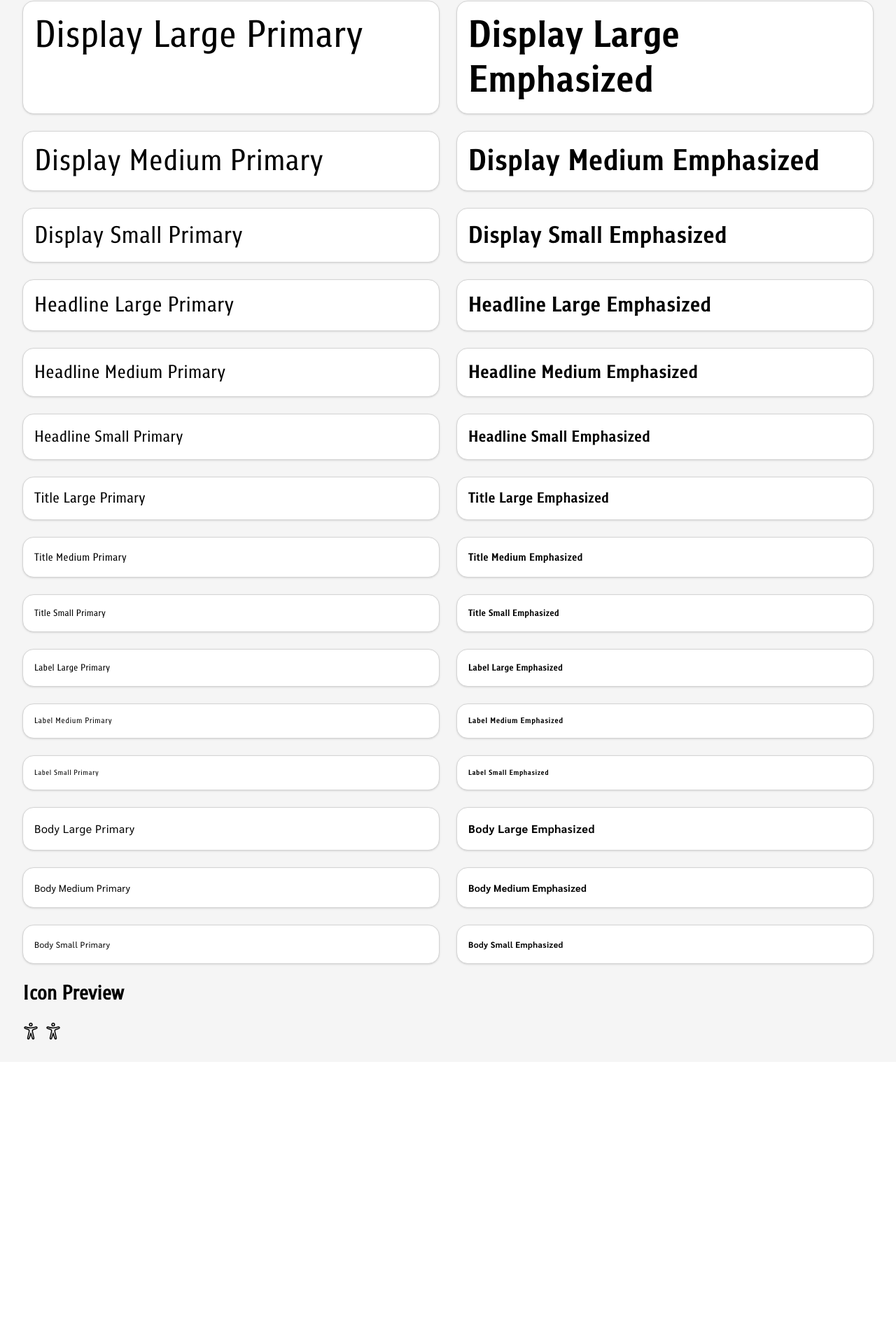
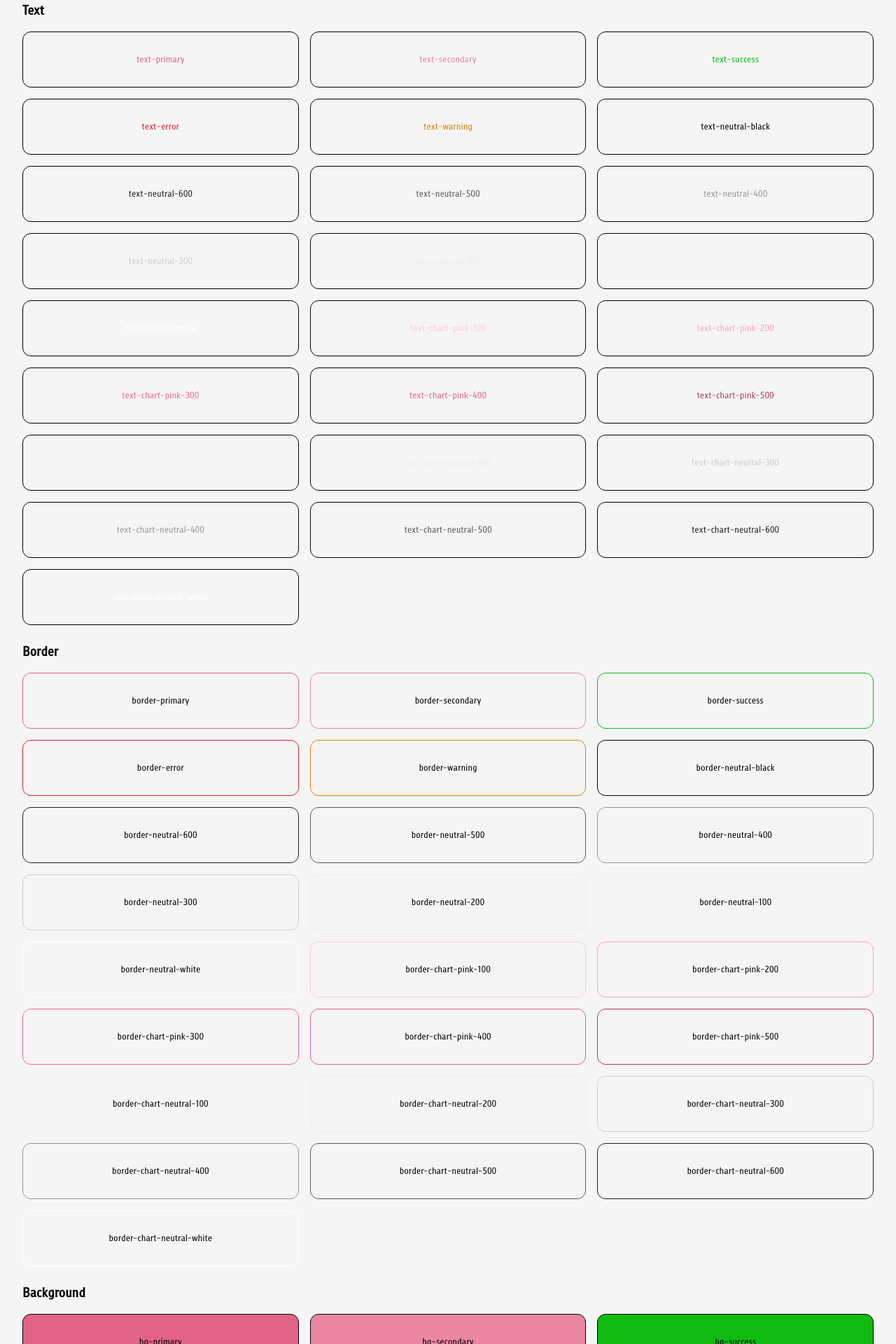
Before and after one commit to BadLuckZ/Test-Quick-A-Mobile, a Next.js app: page / in a window 1280 px wide. Shown: the part 91-2011 px from the top of the page at 70% size. Before the commit the page ends 1608 px from the top, so only its background shows below. Built offline with nearby package versions, Linux system fonts and the light colour scheme.

Commit message:
chore: color preview

```diff
--- a/app/globals.css
+++ b/app/globals.css
@@ -1,42 +1,39 @@
 @import url("https://fonts.googleapis.com/css2?family=Sarabun:ital,wght@0,100;0,200;0,300;0,400;0,500;0,600;0,700;0,800;1,100;1,200;1,300;1,400;1,500;1,600;1,700;1,800&display=swap");
 @import "tailwindcss";
 
-:root {
-  --font-chula-bold: "CHULALONGKORNBold", sans-serif;
-  --font-chula-regular: "CHULALONGKORNReg", sans-serif;
-  --font-sarabun: "Sarabun", sans-serif;
+@theme inline {
+  --font-chula-bold: "CHULALONGKORNBold", "sans-serif";
+  --font-chula-regular: "CHULALONGKORNReg", "sans-serif";
+  --font-sarabun: "Sarabun", "sans-serif";
 
-  --primary: #e26385;
-  --secondary: #ea87a2;
+  --color-primary: #e26385;
+  --color-secondary: #ea87a2;
 
-  --success: #0fba12;
-  --error: #e61d31;
-  --warning: #d48200;
+  --color-success: #0fba12;
+  --color-error: #e61d31;
+  --color-warning: #d48200;
 
-  --neutral-black: #000000;
-  --neutral-600: #231f20; /* Title */
-  --neutral-500: #58595b; /* Description */
-  --neutral-400: #939598; /* Unnecessary Description */
-  --neutral-300: #cdcdcd; /* Disable */
-  --neutral-200: #ededed; /* Background */
-  --neutral-100: #f5f5f5;
-  --neutral-white: #ffffff;
+  --color-neutral-black: #000000;
+  --color-neutral-600: #231f20;
+  --color-neutral-500: #58595b;
+  --color-neutral-400: #939598;
+  --color-neutral-300: #cdcdcd;
+  --color-neutral-200: #ededed;
+  --color-neutral-100: #f5f5f5;
+  --color-neutral-white: #ffffff;
 
-  --chart-pink-100: #ffc9d7;
-  --chart-pink-200: #ffa1ba;
-  --chart-pink-300: #ff6691;
-  --chart-pink-400: #e26385;
-  --chart-pink-500: #b3395e;
-  --chart-neutral-600: #231f20;
-  --chart-neutral-500: #58595b;
-  --chart-neutral-400: #939598;
-  --chart-neutral-300: #cdcdcd;
-  --chart-neutral-200: #ededed;
-  --chart-neutral-100: #f5f5f5;
-  --chart-neutral-white: #ffffff;
-
-  --background: var(var(--neutral-200));
-  --foreground: var(var(--neutral-black));
+  --color-chart-pink-100: #ffc9d7;
+  --color-chart-pink-200: #ffa1ba;
+  --color-chart-pink-300: #ff6691;
+  --color-chart-pink-400: #e26385;
+  --color-chart-pink-500: #b3395e;
+  --color-chart-neutral-600: #231f20;
+  --color-chart-neutral-500: #58595b;
+  --color-chart-neutral-400: #939598;
+  --color-chart-neutral-300: #cdcdcd;
+  --color-chart-neutral-200: #ededed;
+  --color-chart-neutral-100: #f5f5f5;
+  --color-chart-neutral-white: #ffffff;
 }
 
 body {
--- a/app/page.tsx
+++ b/app/page.tsx
@@ -47,6 +47,119 @@ export default function Home() {
 
   return (
     <div className="min-h-screen bg-neutral-100 text-neutral-black p-8">
+      <h1 className="text-3xl font-bold mb-6">Color Preview</h1>
+      <h2 className="text-xl font-semibold mb-4">Text</h2>
+      <div className="grid grid-cols-1 sm:grid-cols-2 md:grid-cols-3 gap-4 mb-6">
+        {[
+          "text-primary",
+          "text-secondary",
+          "text-success",
+          "text-error",
+          "text-warning",
+          "text-neutral-black",
+          "text-neutral-600",
+          "text-neutral-500",
+          "text-neutral-400",
+          "text-neutral-300",
+          "text-neutral-200",
+          "text-neutral-100",
+          "text-neutral-white",
+          "text-chart-pink-100",
+          "text-chart-pink-200",
+          "text-chart-pink-300",
+          "text-chart-pink-400",
+          "text-chart-pink-500",
+          "text-chart-neutral-100",
+          "text-chart-neutral-200",
+          "text-chart-neutral-300",
+          "text-chart-neutral-400",
+          "text-chart-neutral-500",
+          "text-chart-neutral-600",
+          "text-chart-neutral-white",
+        ].map((textColor) => (
+          <div
+            key={textColor}
+            className="rounded-xl h-20 border flex items-center justify-center text-sm font-medium"
+          >
+            <p className={textColor}>{textColor}</p>
+          </div>
+        ))}
+      </div>
+      <h2 className="text-xl font-semibold mb-4">Border</h2>
+      <div className="grid grid-cols-1 sm:grid-cols-2 md:grid-cols-3 gap-4 mb-6">
+        {[
+          "border-primary",
+          "border-secondary",
+          "border-success",
+          "border-error",
+          "border-warning",
+          "border-neutral-black",
+          "border-neutral-600",
+          "border-neutral-500",
+          "border-neutral-400",
+          "border-neutral-300",
+          "border-neutral-200",
+          "border-neutral-100",
+          "border-neutral-white",
+          "border-chart-pink-100",
+          "border-chart-pink-200",
+          "border-chart-pink-300",
+          "border-chart-pink-400",
+          "border-chart-pink-500",
+          "border-chart-neutral-100",
+          "border-chart-neutral-200",
+          "border-chart-neutral-300",
+          "border-chart-neutral-400",
+          "border-chart-neutral-500",
+          "border-chart-neutral-600",
+          "border-chart-neutral-white",
+        ].map((borderColor) => (
+          <div
+            key={borderColor}
+            className={`rounded-xl h-20 border ${borderColor} flex items-center justify-center text-sm font-medium`}
+          >
+            <p className="text-black">{borderColor}</p>
+          </div>
+        ))}
+      </div>
+      <h2 className="text-xl font-semibold mb-4">Background</h2>
+      <div className="grid grid-cols-1 sm:grid-cols-2 md:grid-cols-3 gap-4 mb-6">
+        {[
+          "bg-primary",
+          "bg-secondary",
+          "bg-success",
+          "bg-error",
+          "bg-warning",
+          "bg-neutral-black",
+          "bg-neutral-600",
+          "bg-neutral-500",
+          "bg-neutral-400",
+          "bg-neutral-300",
+          "bg-neutral-200",
+          "bg-neutral-100",
+          "bg-neutral-white",
+          "bg-chart-pink-100",
+          "bg-chart-pink-200",
+          "bg-chart-pink-300",
+          "bg-chart-pink-400",
+          "bg-chart-pink-500",
+          "bg-chart-neutral-100",
+          "bg-chart-neutral-200",
+          "bg-chart-neutral-300",
+          "bg-chart-neutral-400",
+          "bg-chart-neutral-500",
+          "bg-chart-neutral-600",
+          "bg-chart-neutral-white",
+        ].map((backgroundColor) => (
+          <div
+            key={backgroundColor}
+            className={`rounded-xl h-20 border flex items-center justify-center text-sm font-medium ${backgroundColor}`}
+          >
+            <p className="text-black">{backgroundColor}</p>
+          </div>
+        ))}
+      </div>
+
       <h1 className="text-3xl font-bold mb-6">Typography Preview</h1>
 
       <div className="grid grid-cols-1 md:grid-cols-2 gap-6 mb-6">
```
